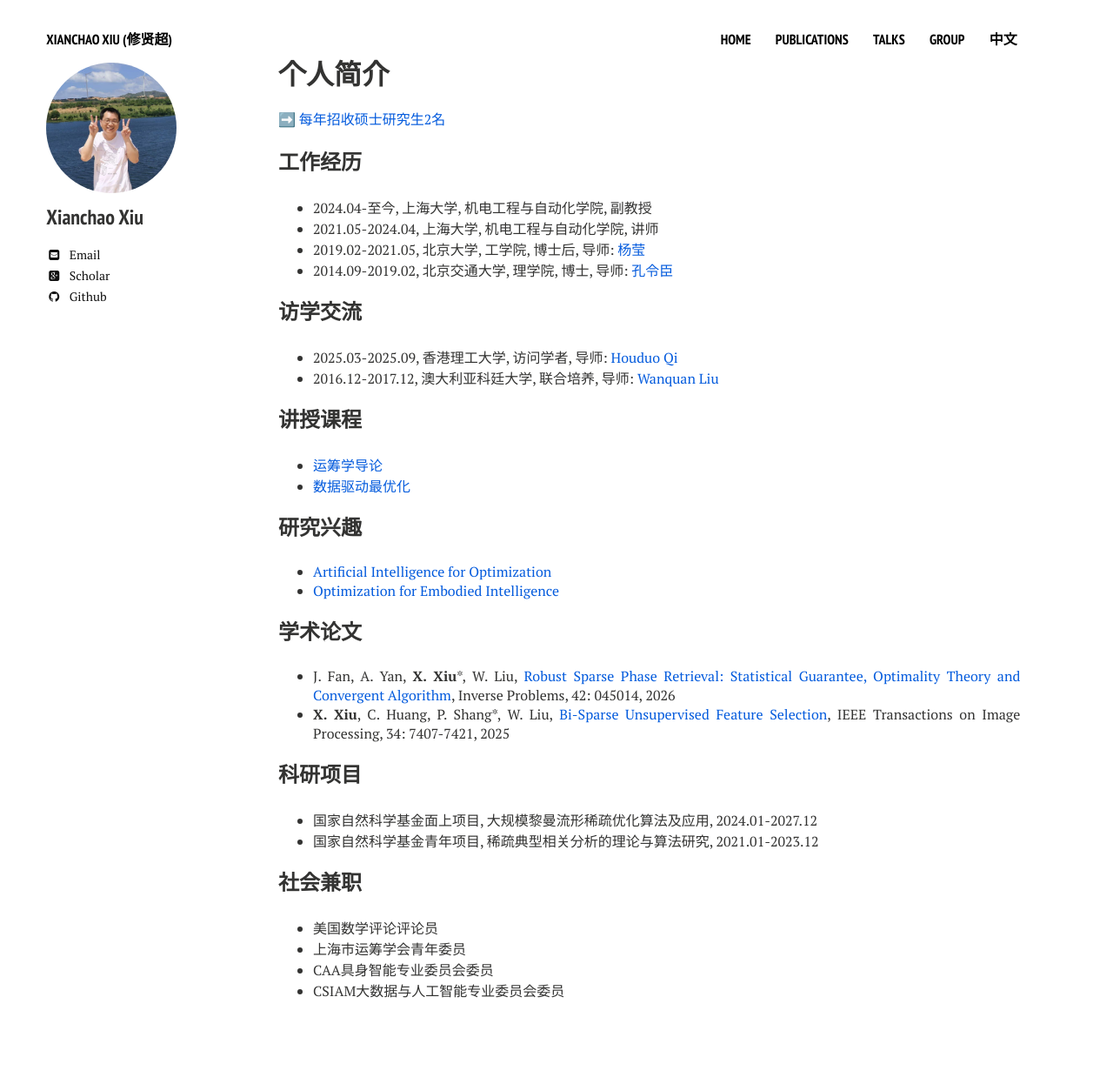
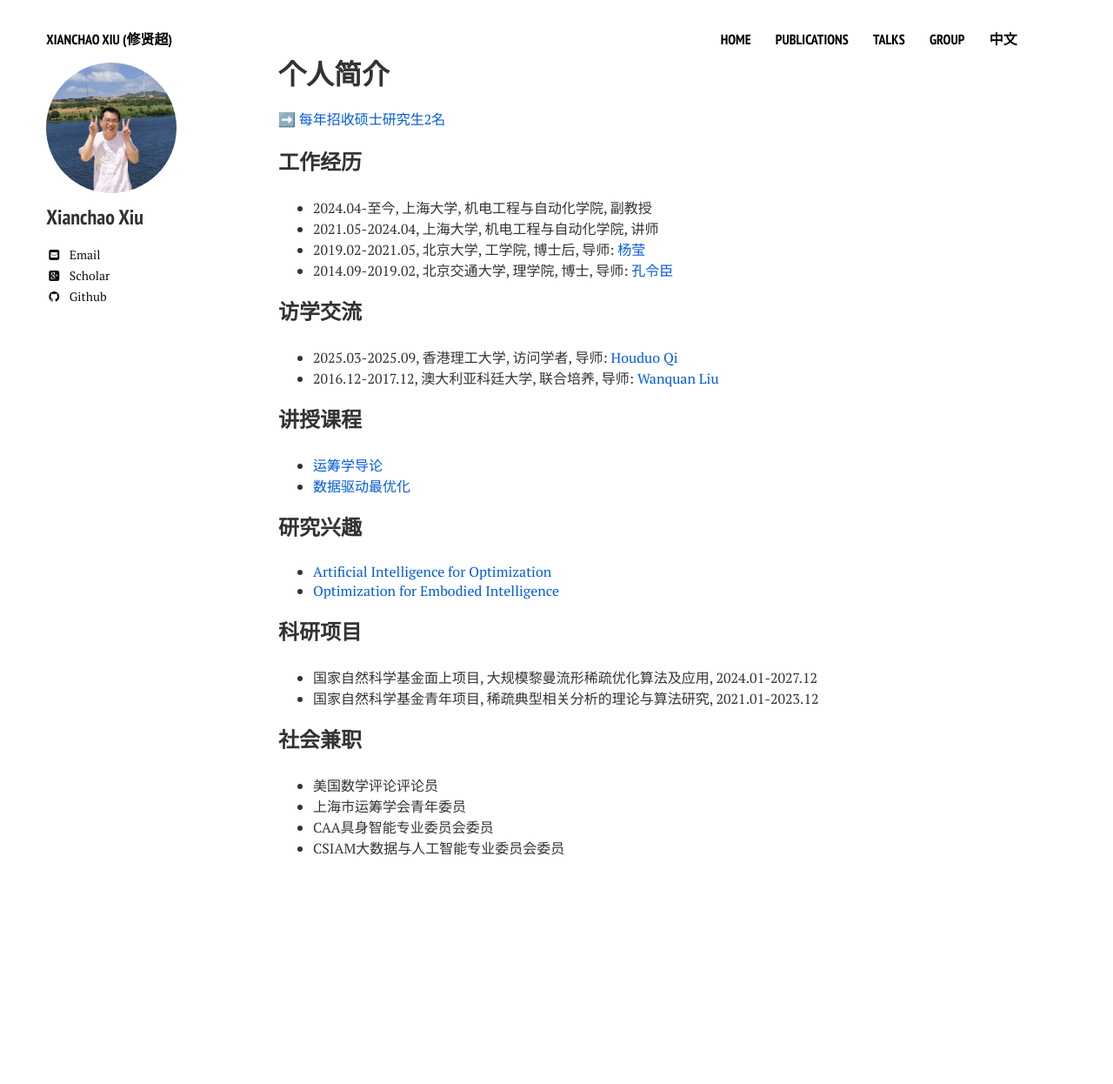
Before and after one commit to xianchaoxiu/xianchaoxiu.github.io, a Jekyll site: the page built from chinese/index.md, in a window 1280 px wide. Shown: the whole page at 87% size. Built offline with Jekyll 4.4.1, drawn with Linux system fonts in a browser that asks for light colours; nearby versions of some CDN libraries; after the commit the page ends 1082 px from its top, so only the background shows below that.

Commit message:
Update index.md

```diff
--- a/chinese/index.md
+++ b/chinese/index.md
@@ -26,16 +26,9 @@ share: false
 * <a href="https://xianchaoxiu.github.io/chinese/course/OPT/" class="textlink" target="_blank">  数据驱动最优化 </a><br>
 
 
-
 ### 研究兴趣
 * <a href="https://xianchaoxiu.github.io/chinese/research/OPT/" class="textlink" target="_blank"> Artificial Intelligence for Optimization </a><br>
 * <a href="https://xianchaoxiu.github.io/chinese/research/EAI/" class="textlink" target="_blank"> Optimization for Embodied Intelligence </a><br>
-
-
-
-### 学术论文
-* J. Fan, A. Yan, <b>X. Xiu</b>*, W. Liu,  <a href="https://doi.org/10.1088/1361-6420/ae5e02" class="textlink" target="_blank">Robust Sparse Phase Retrieval: Statistical Guarantee, Optimality Theory and Convergent Algorithm</a>, Inverse Problems, 42: 045014, 2026 <br>
-* <b>X. Xiu</b>, C. Huang, P. Shang*, W. Liu, <a href="https://doi.org/10.1109/TIP.2025.3620667" class="textlink" target="_blank">Bi-Sparse Unsupervised Feature Selection</a>, IEEE Transactions on Image Processing, 34: 7407-7421, 2025  <br>
 
 
 ### 科研项目
```
